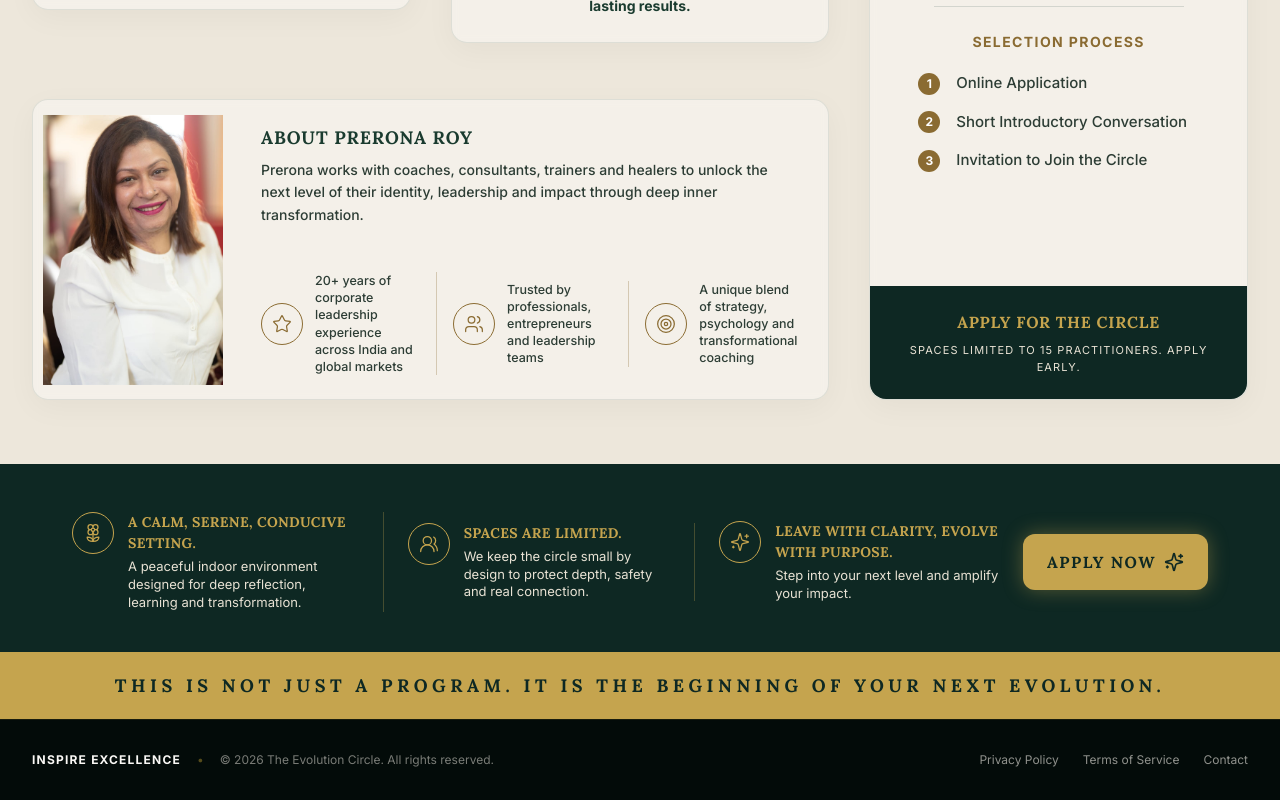
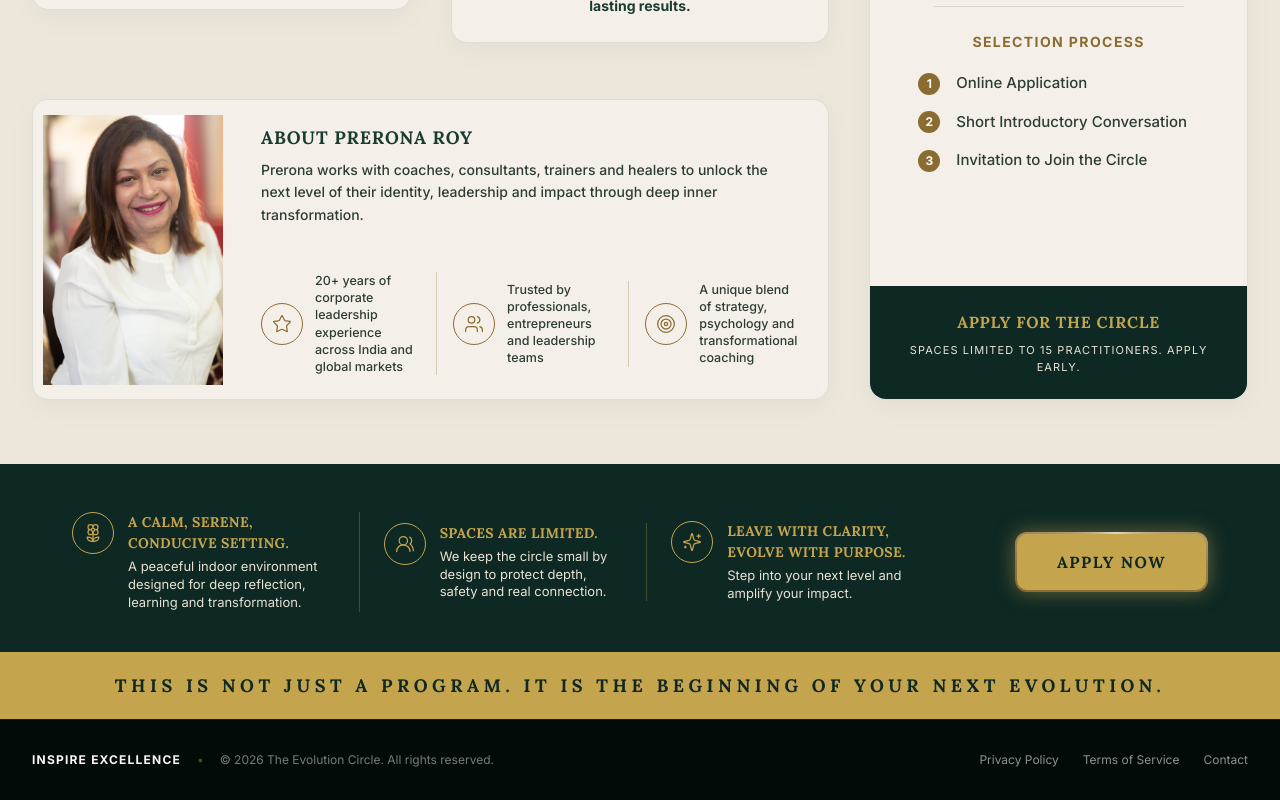
Before and after one commit to inspirexcellence/evolution-circle, a Next.js app: page / in a window 1280 px wide. Shown: the part 2324-3124 px from the top of the page. Built offline with nearby package versions, Linux system fonts and the light colour scheme.

Commit message:
Update layout, styling, and content

```diff
--- a/src/sections/SettingAndFooterBannerSection.tsx
+++ b/src/sections/SettingAndFooterBannerSection.tsx
@@ -23,7 +23,7 @@ export const SettingAndFooterBannerSection: React.FC<SettingProps> = ({ onOpenMo
         <div className="flex flex-col md:flex-row items-center justify-between gap-8 md:gap-4">
 
           {/* 3 Pillars in a row with separators */}
-          <div className="flex flex-col md:flex-row items-start md:items-center w-full md:w-[90%] gap-y-6 md:gap-y-0">
+          <div className="flex flex-col md:flex-row items-start md:items-center flex-1 gap-y-6 md:gap-y-0 md:pr-10 lg:pr-16">
             {settingHighlights.map((item, idx) => {
               const IconComp = SETTING_ICONS[item.icon] || Flower2;
               return (
@@ -50,14 +50,23 @@ export const SettingAndFooterBannerSection: React.FC<SettingProps> = ({ onOpenMo
           </div>
 
           {/* CTA Button replacing the QR code */}
-          <div className="w-full md:w-auto flex justify-center md:justify-end mt-4 md:mt-0">
+          <div className="w-full md:w-auto flex justify-center md:justify-end mt-8 md:mt-0 flex-shrink-0">
             <button
               onClick={onOpenModal}
-              className="relative overflow-hidden group bg-[#C5A44E] text-[#0E2823] px-6 py-4 rounded-xl font-bold font-serif uppercase tracking-widest shadow-[0_0_20px_rgba(197,164,78,0.4)] hover:shadow-[0_0_30px_rgba(197,164,78,0.6)] hover:-translate-y-1 transition-all duration-300 flex items-center gap-2"
+              className="relative overflow-hidden rounded-xl p-[2px] shadow-[0_0_20px_rgba(197,164,78,0.5)] hover:shadow-[0_0_30px_rgba(197,164,78,0.7)] hover:-translate-y-1 transition-all duration-300 flex items-center justify-center"
+              style={{ backgroundColor: "#8A6B32" }}
             >
-              <div className="absolute inset-0 bg-white/20 translate-y-full group-hover:translate-y-0 transition-transform duration-300 ease-out" />
-              <span className="relative z-10 whitespace-nowrap">Apply Now</span>
-              <Sparkles className="w-5 h-5 relative z-10 animate-pulse" strokeWidth={2} />
+              <div
+                className="absolute inset-[-400%] animate-spin opacity-80"
+                style={{
+                  background: "conic-gradient(from 0deg, transparent 20%, rgba(255,255,255,0.9) 50%, transparent 80%)",
+                  animationDuration: '4s',
+                  animationTimingFunction: 'linear'
+                }}
+              />
+              <span className="relative w-full h-full bg-[#C5A44E] text-[#0E2823] px-10 py-4 rounded-[10px] font-bold font-serif uppercase tracking-widest whitespace-nowrap z-10 flex items-center justify-center">
+                APPLY NOW
+              </span>
             </button>
           </div>
 
```
